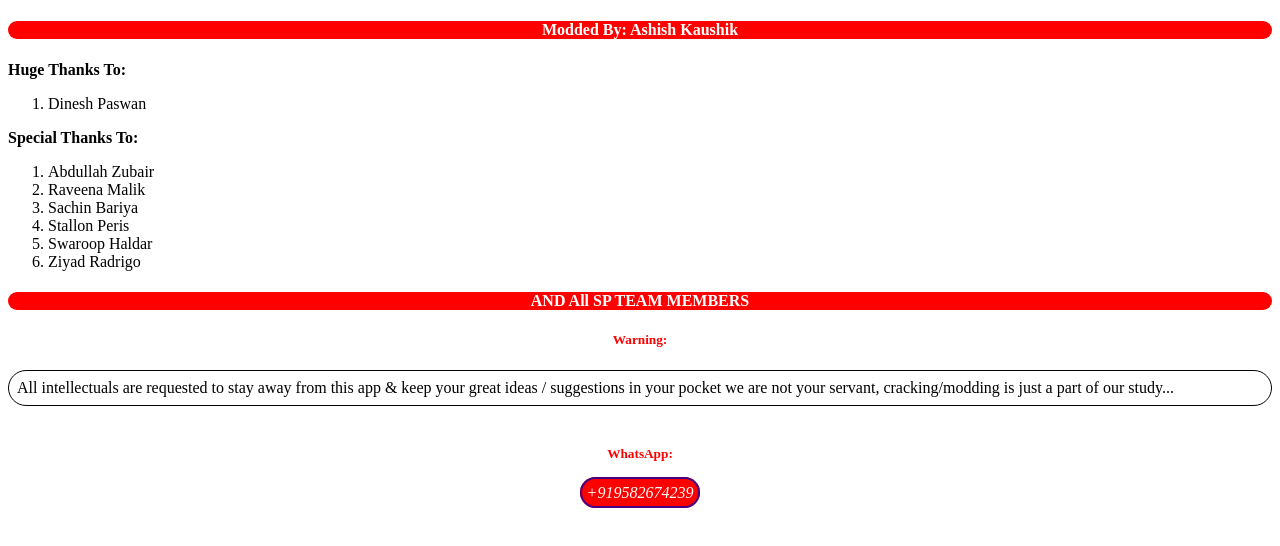
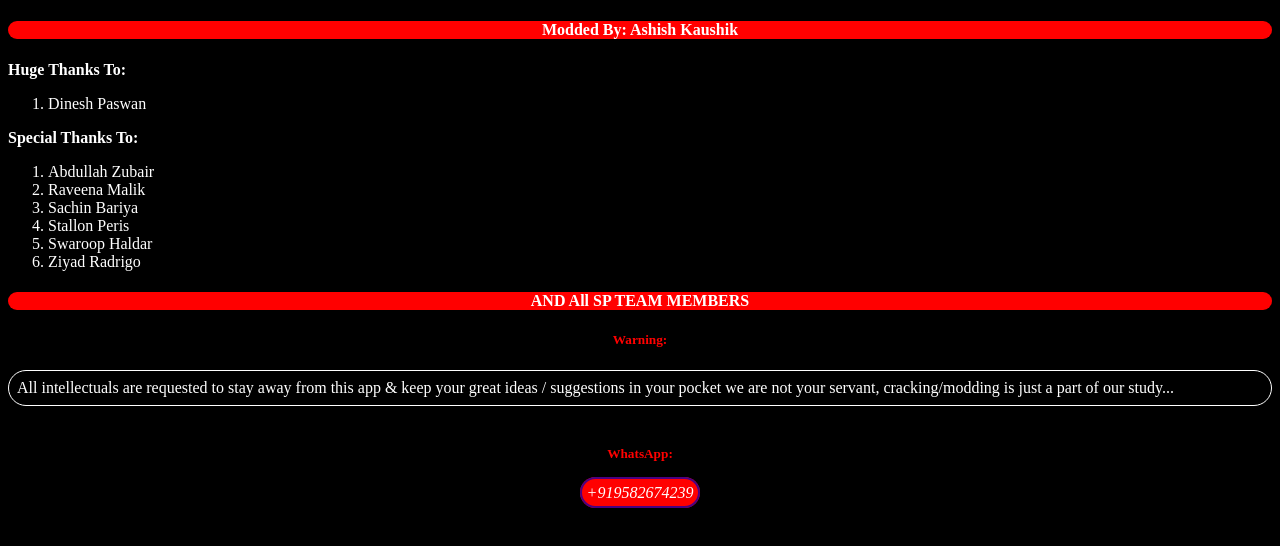
Before and after one commit to 2020sp/Auto_TTS, a plain HTML site: page index.html in a window 1280 px wide. Drawn offline with Linux system fonts and the light colour scheme.

Commit message:
Update index.html

```diff
--- a/index.html
+++ b/index.html
@@ -6,6 +6,10 @@
 <meta name="HandheldFriendly" content="true">
 <title>Credits</title>
 <style>
+body{
+background: black;
+color: white;
+}
 h4{
 width: 100%;
 border-radius: 20px;
@@ -47,7 +51,7 @@ color: white;
 width: 50%;
 }
 #warn{
-border: 1px solid black;
+border: 1px solid white;
 border-radius: 20px;
 padding: 8px;
 }
```
